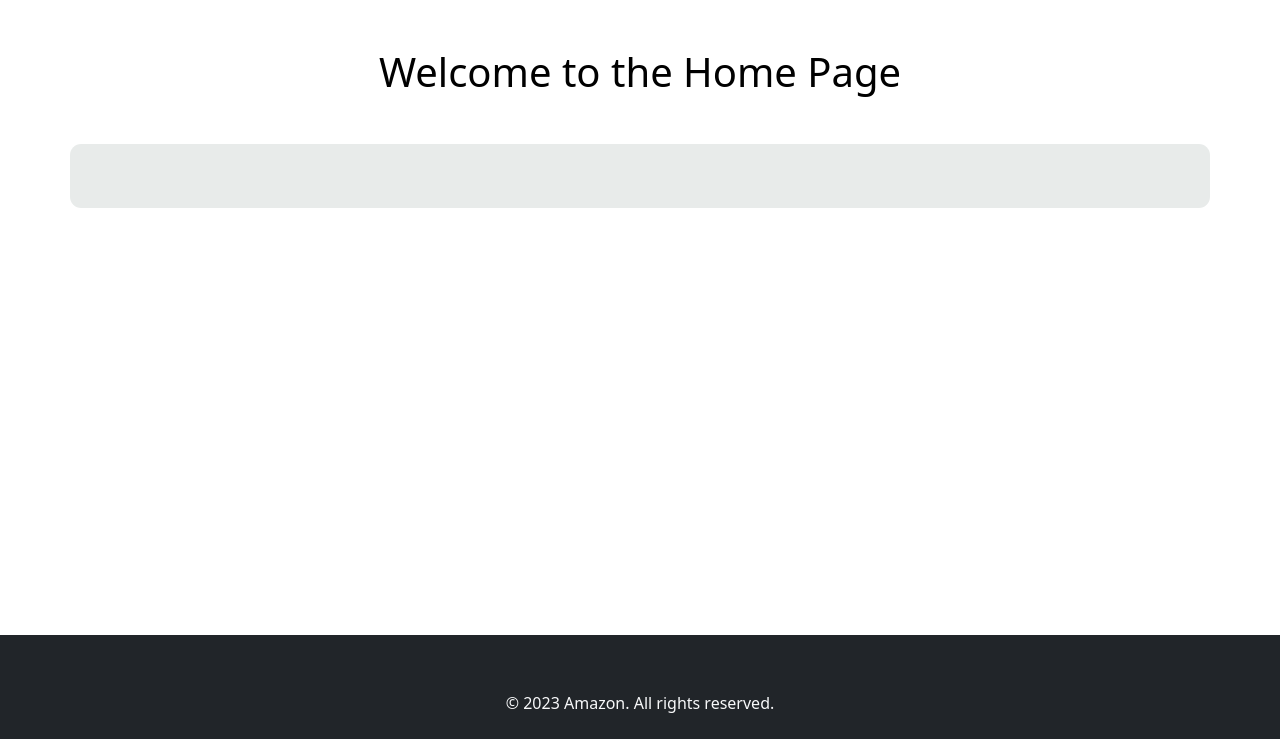
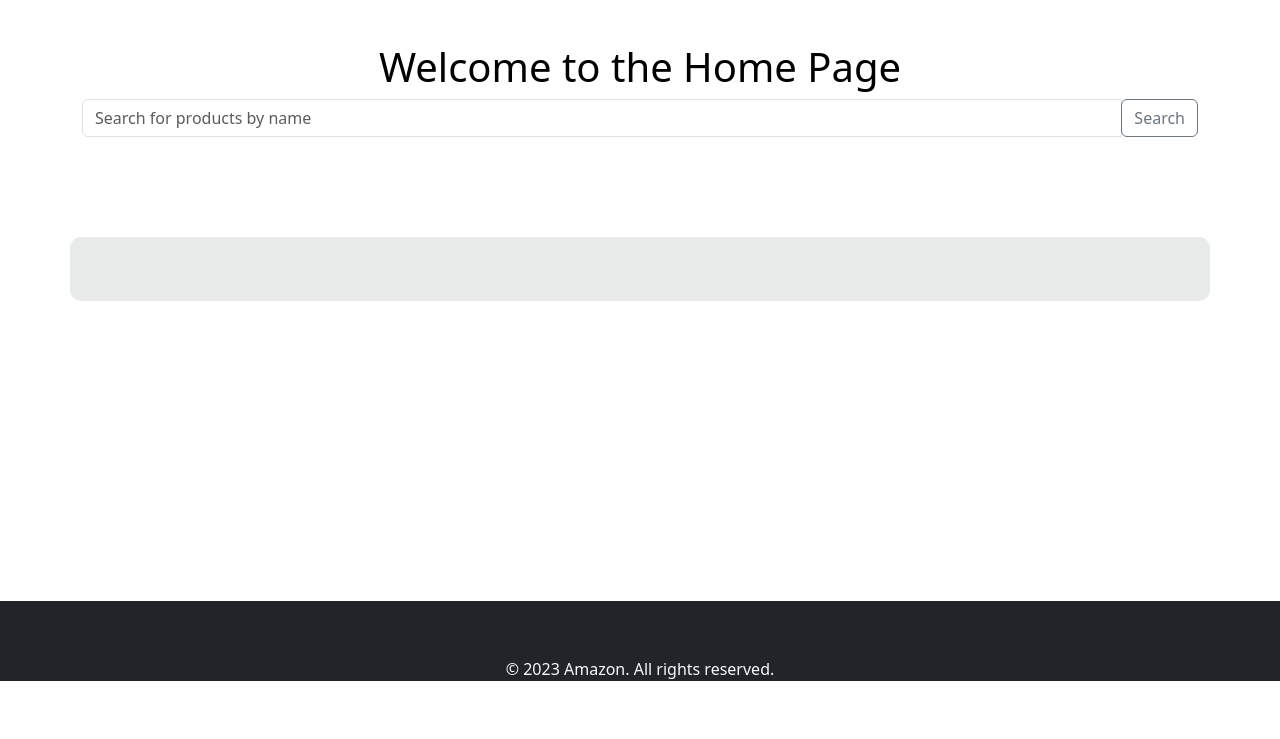
Before and after one commit to mariamtamerr/Amazon-Using-Django, a Django app: page / in a window 1280 px wide. Shown: the part 61-800 px from the top of the page. Run offline with Django 4.2, Linux system fonts and the light colour scheme; data that the repository does not hold is empty; some libraries are stand-ins or nearby versions.

Commit message:
QuerySet For Search

```diff
--- a/pages/static/pages/home.css
+++ b/pages/static/pages/home.css
@@ -7,6 +7,7 @@
 h1 {
     text-align: center !important;
 }
+
 
 
 a.view:hover {
--- a/pages/templates/pages/home-details.html
+++ b/pages/templates/pages/home-details.html
@@ -22,7 +22,7 @@
     <div class='col-6'>
         <div class="card" style="width: 18rem;">
             <img src="{% static "pages/images/"|add:product.image %}" class="card-img-top details" alt="..."/>
-            <a href="{% url 'home_details' product.id %}" class="btn btn-success view">Back To Products</a>
+            <a href="{% url 'home' %}" class="btn btn-success view">Back To Products</a>
         </div>
     </div>
 
--- a/pages/templates/pages/home.html
+++ b/pages/templates/pages/home.html
@@ -6,19 +6,29 @@
 
 {% block content %}
 
-<div class="container" >
+<div class="container" style='margin-top: 6.5rem'>
     <h1 style"text-align:center;">Welcome to the Home Page</h1>
+
+    <form method="GET" action="{% url 'home' %}">
+          <div class="input-group mb-3">
+{% comment %} name='q' so we send the search query as a parameter to GET request {% endcomment %}
+              <input type="text" class="form-control" name="q" placeholder="Search for products by name">
+              <div class="input-group-append">
+                  <button class="btn btn-outline-secondary" type="submit">Search</button>
+              </div>
+          </div>
+  </form>
 </div>
 
 
 
-<div class='container'>
-    <div class='row'>
+<div class='container' style='margin-top: 100px; margin-bottom: 300px'>
+    <div class='row' style='margin-bottom: 20px; text-align: center' >
 {% comment %} {% for card in "123" %} {% endcomment %}
 {% for product in products %}
 
-<div class="card" style="width: 18rem; margin-right: 1rem; box-shadow: 0 0 0.7rem grey; ">
-    <img src="{% static 'pages/images/'|add:'product.image' %}" class="card-img-top home" alt="..."/>
+<div class="card" style="width: 18rem; margin-right: 0.5rem; margin-left: 0.5rem;  box-shadow: 0 0 0.7rem grey; margin-bottom: 1rem; ">
+    <img src="{% static 'pages/images/'|add:product.image %}" class="card-img-top home" alt="..."/>
     <div class="card-body">
       <h5 class="card-title">{{product.name}}</h5>
       <p class="card-text">{{product.description}}.</p>
--- a/pages/templates/pages/parts/footer.html
+++ b/pages/templates/pages/parts/footer.html
@@ -7,7 +7,7 @@
 </footer> {% endcomment %}
 
 
-<footer class="bg-dark text-light py-2" style="position: absolute; bottom: 0; width: 100%;">
+<footer class="bg-dark text-light py-2" style=" bottom: 0; width: 100%; height:10% ">
     <div class="container text-center">
         <p>&copy; 2023 Amazon. All rights reserved.</p>
     </div>
--- a/pages/templates/pages/parts/navbar.html
+++ b/pages/templates/pages/parts/navbar.html
@@ -4,7 +4,7 @@
 
 {% block content %}
 
-<nav class="navbar navbar-expand-lg bg-body-tertiary">
+<nav class="navbar navbar-expand-lg bg-body-tertiary" style='position:fixed; top:0; width:100%; z-index: 999;'>
 
     <div class="collapse navbar-collapse" id="navbarSupportedContent">
       <ul class="navbar-nav me-auto mb-2 mb-lg-0">
--- a/pages/urls.py
+++ b/pages/urls.py
@@ -8,5 +8,5 @@ urlpatterns = [
     path('about_us', views.about_us, name='about-us'),
     path('home_details/<int:product_id>', views.home_details, name='home_details'),
     path('delete/<int:id>', views.delete, name='delete'),
-    # path('home_details/<int:id>', views.home_details, name='home_details'),
+
 ]
--- a/pages/views.py
+++ b/pages/views.py
@@ -1,6 +1,6 @@
-from django.shortcuts import render
+from django.shortcuts import render, redirect, reverse, get_object_or_404
 from django.http import HttpResponse
-from .models import Product
+from .models import Product  # .models = pages.models
 
 # Create your views here.
 
@@ -12,7 +12,15 @@ from .models import Product
 
 
 def home(request):
+# request.GET --> dictionary obj in django that contains all GET parameters sent with the request
+# .get('p') --> get the value of 'q' parameter
+    query = request.GET.get('q')
     products = Product.objects.all()
+#.filter() --> method provided by Django's QuerySet API to filter results of DB query
+# icontains --> case sensitive contains
+    if query:
+          products = products.filter(name__icontains=query)
+
     return render(request, 'pages/home.html', {"products": products})
 
 
@@ -49,13 +57,15 @@ def home_details(request, product_id):
     else:
         return HttpResponse("Product not found")
 
+
 # -----------------------------------------------------------------
 
 def delete(request, id):
      product = Product.objects.get(id=id)
      product.delete()
     #  url = reverse('pages/home-details.html')
-     return HttpResponse("Product deleted")
+    #  return HttpResponse("Product deleted")
+     return redirect('home')
     #  return render(request, 'pages/home-details.html')
 
 
```
Also changed, not shown: pages/static/pages/images/1.png (renamed from pages/static/pages/images/1.jpg), pages/static/pages/images/2.png (renamed from pages/static/pages/images/2.jpg), pages/static/pages/images/3.png (renamed from pages/static/pages/images/3.jpg).
